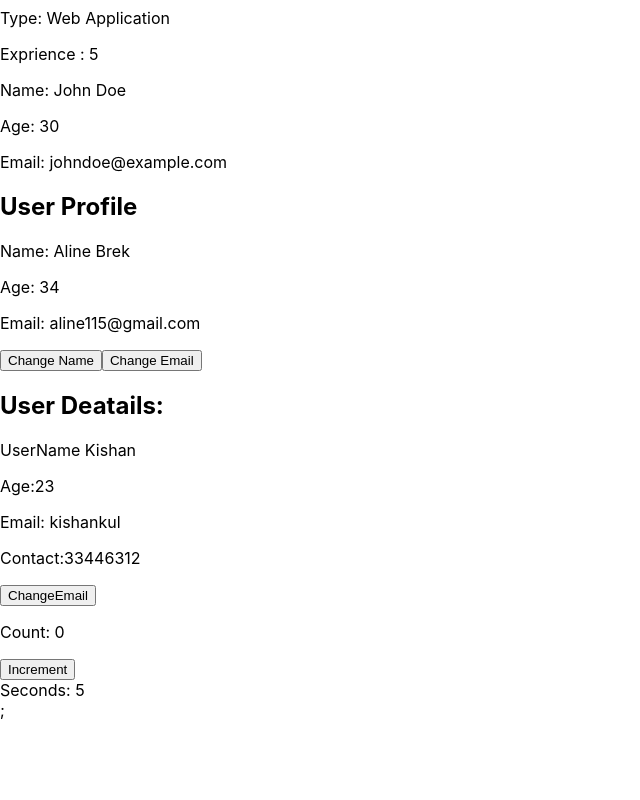
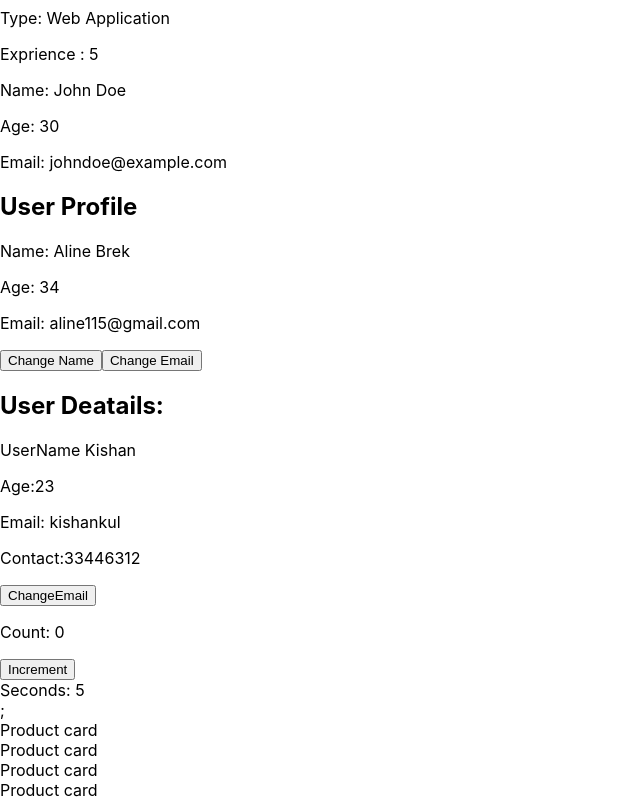
Before and after one commit to Lars1156/ReactPractice, a React (Create React App) app: page / in a window 1280 px wide. Shown: the part 316-1116 px from the top of the page, without its empty margins (0-640 px from the left). Before the commit the page ends 1036 px from the top, so only its background shows below. Built offline with nearby package versions, Linux system fonts and the light colour scheme.

Commit message:
Add the using to the poropsx to the Product card components

```diff
--- a/src/App.js
+++ b/src/App.js
@@ -1,7 +1,8 @@
 import MyForm from './components/MyFrom';
 import ParentComponent from './components/PraentComponent';
 import UserProfile from './components/UserProfile'
-import {Header , Footer} from './components/Main'
+import {Header , Footer} from './components/Main';
+import Products from './components/Products';
 
 function App() {
   return (
@@ -9,6 +10,8 @@ function App() {
         <MyForm/>
         <ParentComponent  headerComponent={<Header />} footerComponent={<Footer/> }/>
         <UserProfile/>
+        <Products/>
+        {/* Properties to one fuction components to Anoter Components */}
     </div>
   );
 }
--- /dev/null
+++ b/src/components/Product.js
@@ -0,0 +1,11 @@
+import React from "react";
+
+function Product (){
+    return(
+        <div>
+            Product card
+
+        </div>
+    )
+}
+export default Product
--- /dev/null
+++ b/src/components/Products.js
@@ -0,0 +1,17 @@
+
+import React from "react";
+import Product from "./Product";
+
+function Products(){
+    return(
+
+    <>
+      <Product/>
+        <Product/>
+        <Product/>
+        <Product/>
+    </>
+    )
+}
+
+export default Products
```
Also changed, not shown: 1 other file (tests, documents, lock files or other folders).
